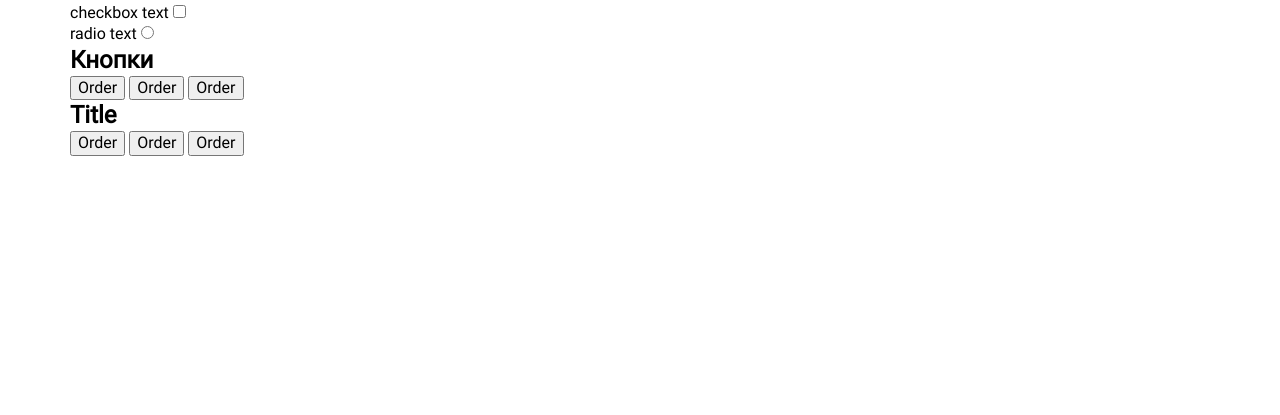
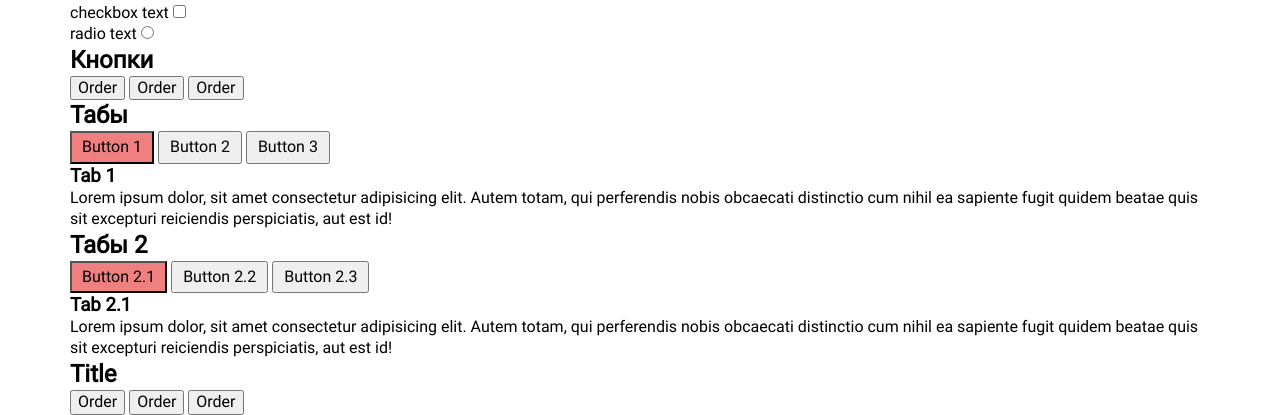
Before and after one commit to arkhipov-v/UI-Library, a website built with webpack: page src/UI.html in a window 1280 px wide. Shown: the part 664-1079 px from the top of the page. Before the commit the page ends 820 px from the top, so only its background shows below. Built offline with nearby package versions, Linux system fonts and the light colour scheme; a web font is replaced by a local one.

Commit message:
Add tabs

```diff
--- a/src/UI.html
+++ b/src/UI.html
@@ -128,6 +128,119 @@
 				</div>
 			</section>
 
+			<!-- TABS -->
+			<style>
+				.tabs__header-item {
+					padding: 5px 10px;
+				}
+				.tabs__header-item.active {
+					background-color: lightcoral;
+				}
+
+				.tabs__content {
+					display: none;
+				}
+
+				.tabs__content.active {
+					display: block;
+				}
+			</style>
+			<section class="ui-section">
+				<div class="container">
+					<div class="ui-header">
+						<h2 class="h2">Табы</h2>
+					</div>
+					<div class="ui-body">
+						<div class="tabs" data-tabs="tabs-1">
+							<div class="tabs__wrapper">
+								<div class="tabs__header">
+									<button class="tabs__header-item active">Button 1</button>
+									<button class="tabs__header-item">Button 2</button>
+									<button class="tabs__header-item">Button 3</button>
+								</div>
+								<div class="tabs__body">
+									<div class="tabs__content active">
+										<h3>Tab 1</h3>
+										<p>
+											Lorem ipsum dolor, sit amet consectetur adipisicing elit.
+											Autem totam, qui perferendis nobis obcaecati distinctio
+											cum nihil ea sapiente fugit quidem beatae quis sit
+											excepturi reiciendis perspiciatis, aut est id!
+										</p>
+									</div>
+									<div class="tabs__content">
+										<h3>Tab 2</h3>
+										<p>
+											Lorem ipsum dolor, sit amet consectetur adipisicing elit.
+											Autem totam, qui perferendis nobis obcaecati distinctio
+											cum nihil ea sapiente fugit quidem beatae quis sit
+											excepturi reiciendis perspiciatis, aut est id!
+										</p>
+									</div>
+									<div class="tabs__content">
+										<h3>Tab 3</h3>
+										<p>
+											Lorem ipsum dolor, sit amet consectetur adipisicing elit.
+											Autem totam, qui perferendis nobis obcaecati distinctio
+											cum nihil ea sapiente fugit quidem beatae quis sit
+											excepturi reiciendis perspiciatis, aut est id!
+										</p>
+									</div>
+								</div>
+							</div>
+						</div>
+					</div>
+				</div>
+			</section>
+
+			<section class="ui-section">
+				<div class="container">
+					<div class="ui-header">
+						<h2 class="h2">Табы 2</h2>
+					</div>
+					<div class="ui-body">
+						<div class="tabs" data-tabs="tabs-2">
+							<div class="tabs__wrapper">
+								<div class="tabs__header">
+									<button class="tabs__header-item active">Button 2.1</button>
+									<button class="tabs__header-item">Button 2.2</button>
+									<button class="tabs__header-item">Button 2.3</button>
+								</div>
+								<div class="tabs__body">
+									<div class="tabs__content active">
+										<h3>Tab 2.1</h3>
+										<p>
+											Lorem ipsum dolor, sit amet consectetur adipisicing elit.
+											Autem totam, qui perferendis nobis obcaecati distinctio
+											cum nihil ea sapiente fugit quidem beatae quis sit
+											excepturi reiciendis perspiciatis, aut est id!
+										</p>
+									</div>
+									<div class="tabs__content">
+										<h3>Tab 2.2</h3>
+										<p>
+											Lorem ipsum dolor, sit amet consectetur adipisicing elit.
+											Autem totam, qui perferendis nobis obcaecati distinctio
+											cum nihil ea sapiente fugit quidem beatae quis sit
+											excepturi reiciendis perspiciatis, aut est id!
+										</p>
+									</div>
+									<div class="tabs__content">
+										<h3>Tab 2.3</h3>
+										<p>
+											Lorem ipsum dolor, sit amet consectetur adipisicing elit.
+											Autem totam, qui perferendis nobis obcaecati distinctio
+											cum nihil ea sapiente fugit quidem beatae quis sit
+											excepturi reiciendis perspiciatis, aut est id!
+										</p>
+									</div>
+								</div>
+							</div>
+						</div>
+					</div>
+				</div>
+			</section>
+
 			<!-- Секция -->
 			<section class="ui-section">
 				<div class="container">
--- a/src/js/app.js
+++ b/src/js/app.js
@@ -1 +1,5 @@
 import "../scss/app.scss"
+import Tabs from "./components/Tabs"
+
+const tab1 = new Tabs("tabs-1")
+const tab2 = new Tabs("tabs-2")
--- /dev/null
+++ b/src/js/components/Tabs.js
@@ -0,0 +1,47 @@
+class Tabs {
+	constructor(selector) {
+		this.selector = selector
+		// this.tabs = document.querySelectorAll(`[data-tabs="${this.selector}"]`)
+		this.tabs = document.querySelector(`[data-tabs="${this.selector}"]`)
+		this.tabsItems = this.tabs.querySelectorAll(".tabs__header-item")
+		this.tabsContents = this.tabs.querySelectorAll(".tabs__content")
+
+		this.check()
+	}
+
+	check() {
+		if (this.tabs) {
+			console.log("Tabs created.")
+			this.init()
+		} else {
+			console.log("Tabs not found.")
+		}
+	}
+
+	init() {
+		console.log("start init")
+		this.tabsItems.forEach((tab, index) => {
+			tab.addEventListener("click", () => {
+				this.removeActiveTab()
+				this.addActiveTab(index)
+			})
+		})
+	}
+
+	removeActiveTab() {
+		this.tabsItems.forEach((tab) => {
+			tab.classList.remove("active")
+		})
+
+		this.tabsContents.forEach((content) => {
+			content.classList.remove("active")
+		})
+	}
+
+	addActiveTab(index) {
+		this.tabsItems[index].classList.add("active")
+		this.tabsContents[index].classList.add("active")
+	}
+}
+
+export default Tabs
```
